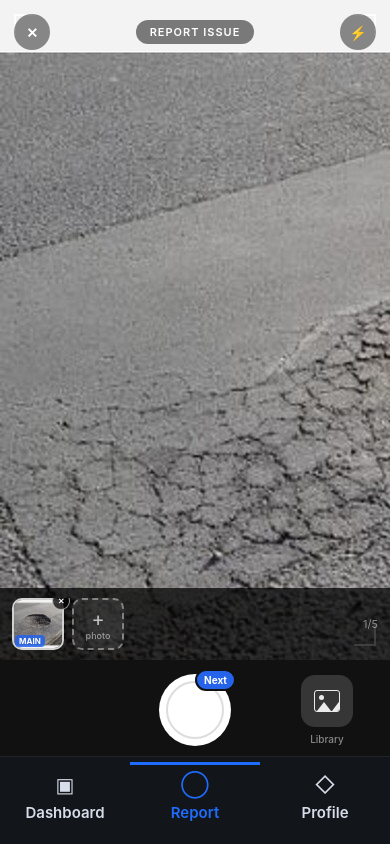
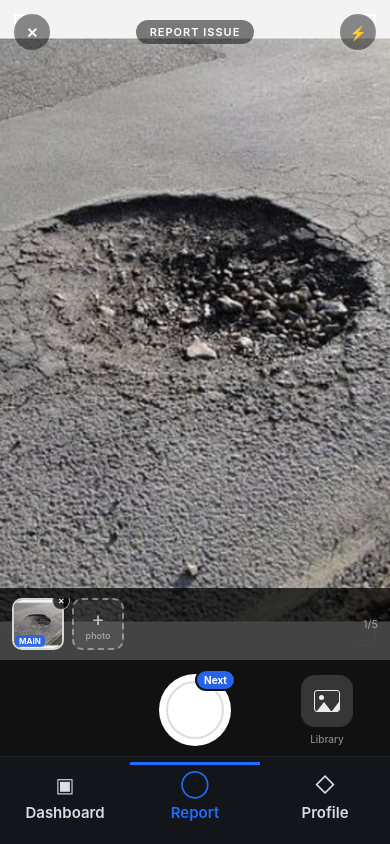
Before and after one commit to StanfordCS194/spr26-Team-7, a React Native app in the folder mobile/: screen / in a window 390 px wide. Built offline with nearby package versions, Linux system fonts and the light colour scheme.

Commit message:
Fix: adjust zooming behavior of image

```diff
--- a/mobile/src/screens/AnalyzingScreen.tsx
+++ b/mobile/src/screens/AnalyzingScreen.tsx
@@ -72,7 +72,7 @@ export const AnalyzingScreen = ({ onDone }: AnalyzingScreenProps) => {
   return (
     <View style={styles.page}>
       {/* Dimmed photo background */}
-      <MockStreetPhoto style={StyleSheet.absoluteFillObject} />
+      <MockStreetPhoto style={{ position: 'absolute', top: 0, left: 0, width: '100%', height: '100%' }} />
       <View style={styles.overlay} />
 
       {/* Content */}
--- a/mobile/src/screens/ClassificationScreen.tsx
+++ b/mobile/src/screens/ClassificationScreen.tsx
@@ -145,7 +145,7 @@ export const ClassificationScreen = ({
       >
         {/* Photo thumbnail */}
         <View style={styles.photoStrip}>
-          <Image source={require('../../assets/pothole.jpg')} style={{ width: '100%', height: '100%' }} resizeMode="contain" />
+          <Image source={require('../../assets/pothole.jpg')} style={{ width: '100%', height: '100%' }} resizeMode="cover" />
           <View style={styles.categoryChip}>
             <View style={styles.categoryDot} />
             <Text style={styles.categoryChipText}>{category}</Text>
@@ -300,8 +300,8 @@ const styles = StyleSheet.create({
   scroll: { padding: 14, gap: 10, paddingBottom: 24 },
 
   photoStrip: {
-    height: 240,
-    borderRadius: 0,
+    width: '100%',
+    aspectRatio: 4 / 3,
     overflow: "hidden",
     backgroundColor: "#111",
   },
--- a/mobile/src/screens/DuplicateScreen.tsx
+++ b/mobile/src/screens/DuplicateScreen.tsx
@@ -40,7 +40,7 @@ export const DuplicateScreen = ({
       {/* Existing report card */}
       <View style={styles.reportCard}>
         <View style={styles.reportPhoto}>
-          <Image source={require('../../assets/pothole.jpg')} style={{ width: '100%', height: '100%' }} resizeMode="contain" />
+          <Image source={require('../../assets/pothole.jpg')} style={{ width: '100%', height: '100%' }} resizeMode="cover" />
           <View style={styles.reportPhotoOverlay} />
           <View style={styles.reportBadges}>
             <View style={styles.typeBadge}>
@@ -132,10 +132,10 @@ const styles = StyleSheet.create({
     overflow: "hidden",
   },
   reportPhoto: {
-    height: 200,
+    width: '100%',
+    aspectRatio: 4 / 3,
     backgroundColor: "#111",
     overflow: "hidden",
-    position: "relative",
   },
   reportPhotoOverlay: {
     ...StyleSheet.absoluteFillObject,
--- a/mobile/src/screens/IssueStatusScreen.tsx
+++ b/mobile/src/screens/IssueStatusScreen.tsx
@@ -23,7 +23,7 @@ export const IssueStatusScreen = ({ report, onBack }: IssueStatusScreenProps) =>
           <Image
             source={require('../../assets/pothole.jpg')}
             style={{ width: '100%', height: '100%' }}
-            resizeMode="contain"
+            resizeMode="cover"
           />
         </View>
         <View style={styles.card}>
@@ -81,7 +81,8 @@ const styles = StyleSheet.create({
   },
   badgeText: { color: '#6C5600', fontWeight: '700' },
   photoArea: {
-    height: 280,
+    width: '100%',
+    aspectRatio: 4 / 3,
     borderRadius: 14,
     overflow: 'hidden',
     backgroundColor: '#1a1a1a',
--- a/mobile/src/screens/ReportCameraScreen.tsx
+++ b/mobile/src/screens/ReportCameraScreen.tsx
@@ -33,7 +33,7 @@ export const ReportCameraScreen = ({ onCapture }: ReportCameraScreenProps) => {
     <View style={styles.page}>
       {/* Viewfinder */}
       <View style={styles.viewfinder}>
-        <MockStreetPhoto style={StyleSheet.absoluteFillObject} />
+        <MockStreetPhoto style={{ width: '100%', height: '100%' }} />
 
         {/* Corner guides */}
         <View style={[styles.corner, styles.cornerTL]} />
--- a/mobile/src/screens/ReportConfirmationScreen.tsx
+++ b/mobile/src/screens/ReportConfirmationScreen.tsx
@@ -71,7 +71,7 @@ export const ReportConfirmationScreen = ({
         {/* Summary card */}
         <Animated.View style={[styles.summaryCard, { opacity: fadeAnim, transform: [{ translateY: slideAnim }] }]}>
           <View style={styles.summaryPhoto}>
-            <Image source={require('../../assets/pothole.jpg')} style={{ width: '100%', height: '100%' }} resizeMode="contain" />
+            <Image source={require('../../assets/pothole.jpg')} style={{ width: '100%', height: '100%' }} resizeMode="cover" />
             <View style={styles.summaryPhotoOverlay} />
           </View>
           <View style={styles.summaryBody}>
@@ -155,10 +155,10 @@ const styles = StyleSheet.create({
     overflow: 'hidden',
   },
   summaryPhoto: {
-    height: 200,
+    width: '100%',
+    aspectRatio: 4 / 3,
     backgroundColor: '#111',
     overflow: 'hidden',
-    position: 'relative',
   },
   summaryPhotoOverlay: {
     ...StyleSheet.absoluteFillObject,
--- a/mobile/src/screens/ReportPreviewScreen.tsx
+++ b/mobile/src/screens/ReportPreviewScreen.tsx
@@ -11,7 +11,7 @@ export const ReportPreviewScreen = ({ onBack, onContinue }: ReportPreviewScreenP
     <View style={styles.page}>
       <WireframeHeader title="Preview" showBack onBack={onBack} />
       <View style={styles.previewArea}>
-        <Image source={require('../../assets/pothole.jpg')} style={StyleSheet.absoluteFillObject} resizeMode="cover" />
+        <Image source={require('../../assets/pothole.jpg')} style={{ position: 'absolute', top: 0, left: 0, width: '100%', height: '100%' }} resizeMode="cover" />
         <View style={styles.analyzingBubble}>
           <Text style={styles.analyzingText}>Analyzing...</Text>
         </View>
@@ -19,7 +19,7 @@ export const ReportPreviewScreen = ({ onBack, onContinue }: ReportPreviewScreenP
       </View>
       <View style={styles.thumbnailStrip}>
         <View style={[styles.thumbnail, styles.thumbnailActive]}>
-          <Image source={require('../../assets/pothole.jpg')} style={StyleSheet.absoluteFillObject} resizeMode="cover" />
+          <Image source={require('../../assets/pothole.jpg')} style={{ width: '100%', height: '100%' }} resizeMode="cover" />
         </View>
         <Pressable style={styles.thumbnailAdd} accessibilityRole="button">
           <Text style={styles.thumbnailAddText}>+</Text>
--- a/mobile/src/screens/ReportReviewScreen.tsx
+++ b/mobile/src/screens/ReportReviewScreen.tsx
@@ -38,7 +38,7 @@ export const ReportReviewScreen = ({ draft, onBack, onUpdateDraft, onSubmit }: R
         <View style={styles.card}>
           <Text style={styles.label}>Photos</Text>
           <View style={styles.photoBox}>
-            <Image source={require('../../assets/pothole.jpg')} style={{ width: '100%', height: '100%' }} resizeMode="contain" />
+            <Image source={require('../../assets/pothole.jpg')} style={{ width: '100%', height: '100%' }} resizeMode="cover" />
           </View>
         </View>
         <View style={styles.card}>
@@ -120,7 +120,7 @@ const styles = StyleSheet.create({
     gap: 10,
   },
   label: { fontSize: 28 / 2, fontWeight: '700', color: '#3E4857' },
-  photoBox: { width: '100%', height: 240, backgroundColor: '#111', borderRadius: 8, overflow: 'hidden' },
+  photoBox: { width: '100%', aspectRatio: 4 / 3, backgroundColor: '#111', borderRadius: 8, overflow: 'hidden' },
   mapArea: { backgroundColor: '#EDF1F6', borderRadius: 10, height: 190, overflow: 'hidden' },
   dragLabel: {
     position: 'absolute',
--- a/mobile/src/screens/ReportSubmittingScreen.tsx
+++ b/mobile/src/screens/ReportSubmittingScreen.tsx
@@ -14,7 +14,7 @@ export const ReportSubmittingScreen = ({ onDone }: ReportSubmittingScreenProps)
 
   return (
     <View style={styles.page}>
-      <Image source={require('../../assets/pothole.jpg')} style={StyleSheet.absoluteFillObject} resizeMode="cover" />
+      <Image source={require('../../assets/pothole.jpg')} style={{ position: 'absolute', top: 0, left: 0, width: '100%', height: '100%' }} resizeMode="cover" />
       <View style={styles.overlay} />
       <WireframeHeader title="Submitting" />
       <View style={styles.body}>
```
